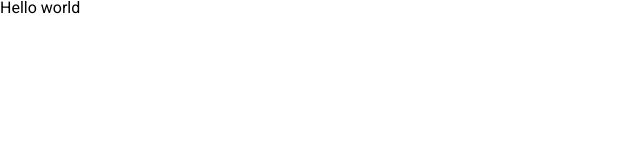
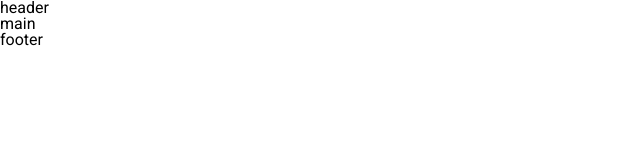
Before and after one commit to VeronaNebesna/VeronaNebesna.github.io, a plain HTML site: page index.html in a window 1280 px wide. Shown: the whole page, without its empty margins (0-640 px from the left). Drawn offline with Linux system fonts and the light colour scheme.

Commit message:
added header, main and footer

```diff
--- a/index.html
+++ b/index.html
@@ -9,6 +9,14 @@
    <link rel="stylesheet" href="style.css">
 </head>
 <body>
-    <h1>Hello world</h1>
+    <header class="header">
+        header
+    </header>
+    <main class="main">
+        main
+    </main>
+    <footer class="footer">
+        footer
+    </footer>
 </body>
 </html>
```
